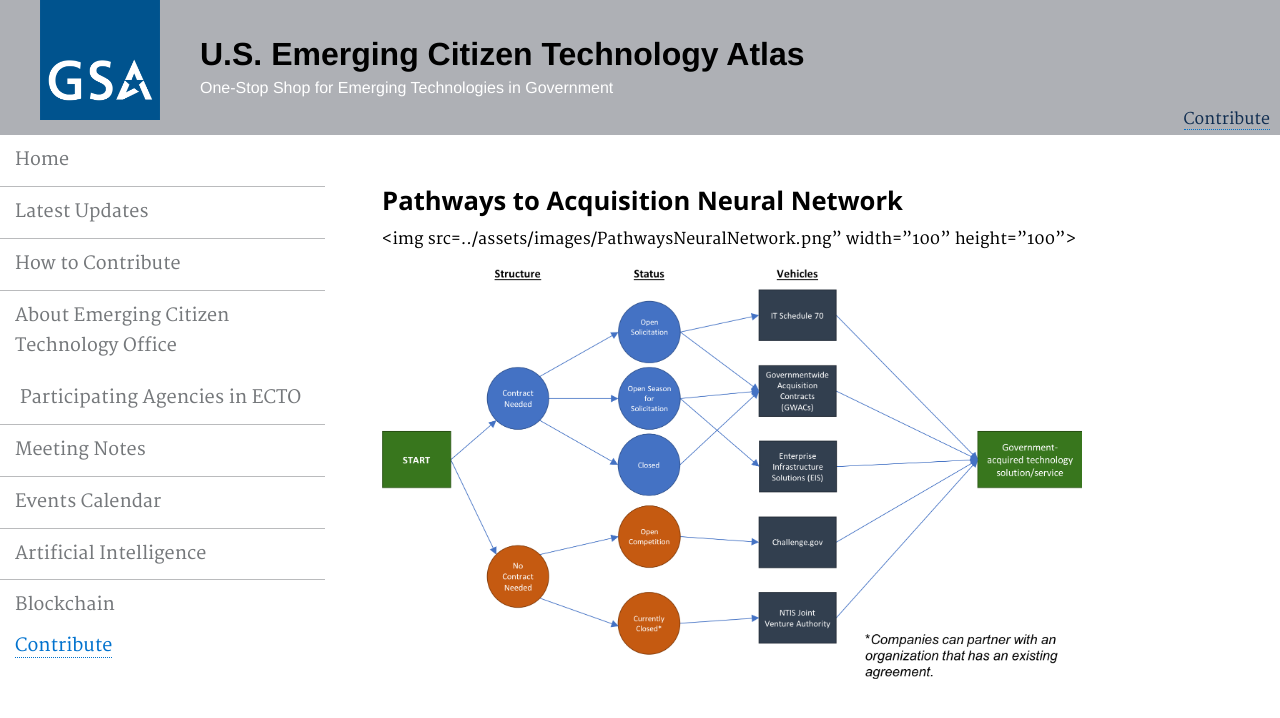
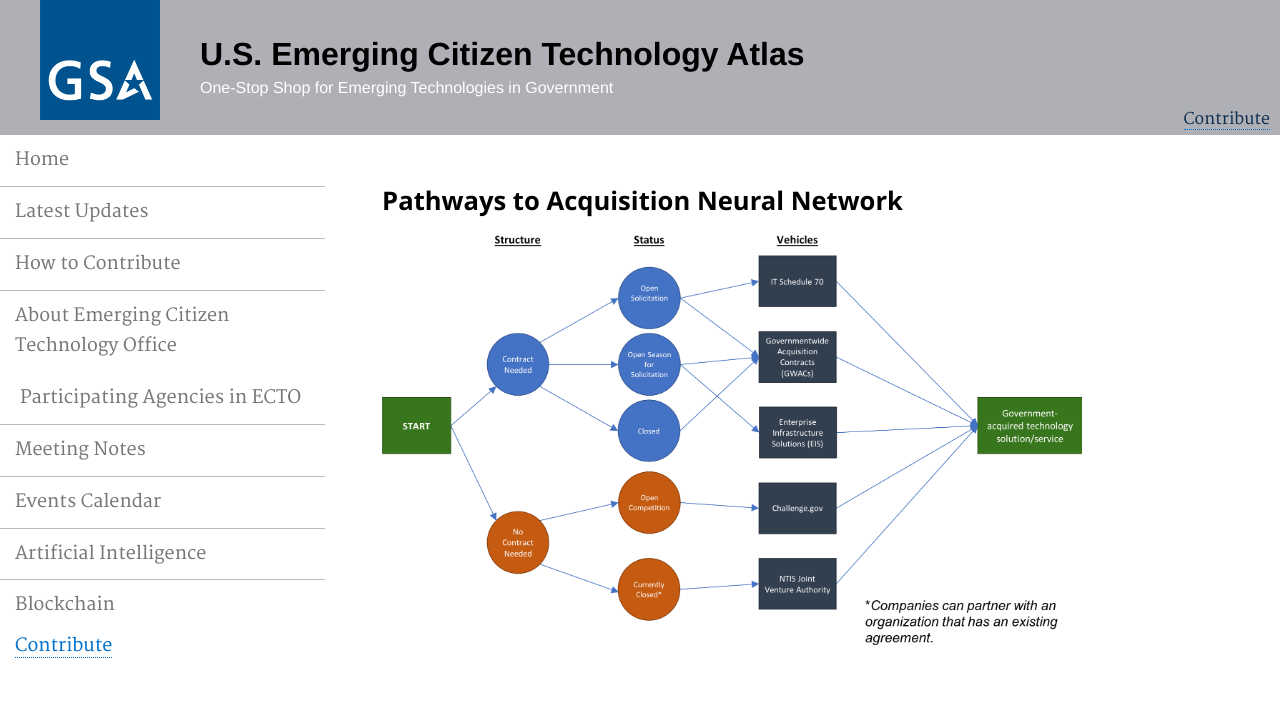
Before and after one commit to GSA/emerging-technology-atlas, a Jekyll site: the page built from pages/neuralnetwork.md, in a window 1280 px wide. Shown: the top 718 px of the page. Built offline with Jekyll 4.4.1, drawn with Linux system fonts in a browser that asks for light colours.

Commit message:
Update neuralnetwork.md

```diff
--- a/pages/neuralnetwork.md
+++ b/pages/neuralnetwork.md
@@ -7,6 +7,5 @@ description: ""
 
 ### Pathways to Acquisition Neural Network
 
-<img src=../assets/images/PathwaysNeuralNetwork.png" width="100" height="100">
 
-![Pathways Neural Network](../assets/images/PathwaysNeuralNetwork.png){:height="75%" width="75%"}
+![Pathways Neural Network](../assets/images/PathwaysNeuralNetwork.png)
```
